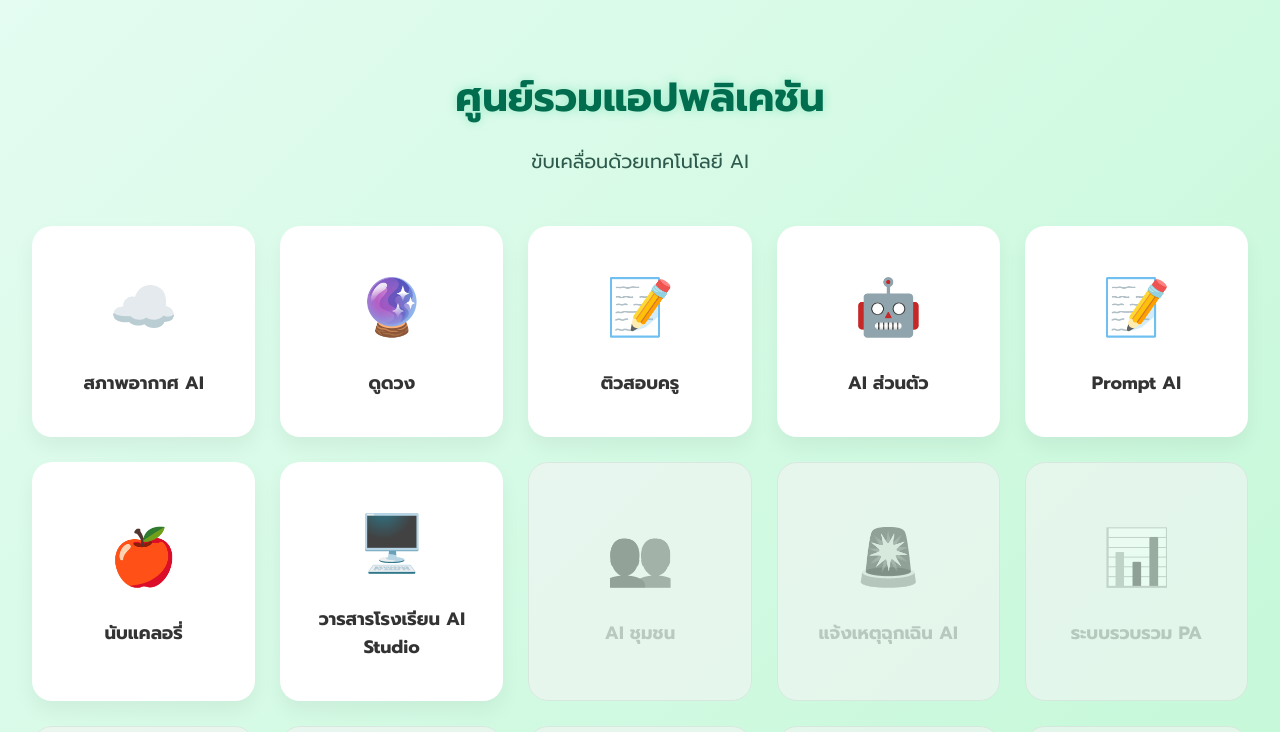
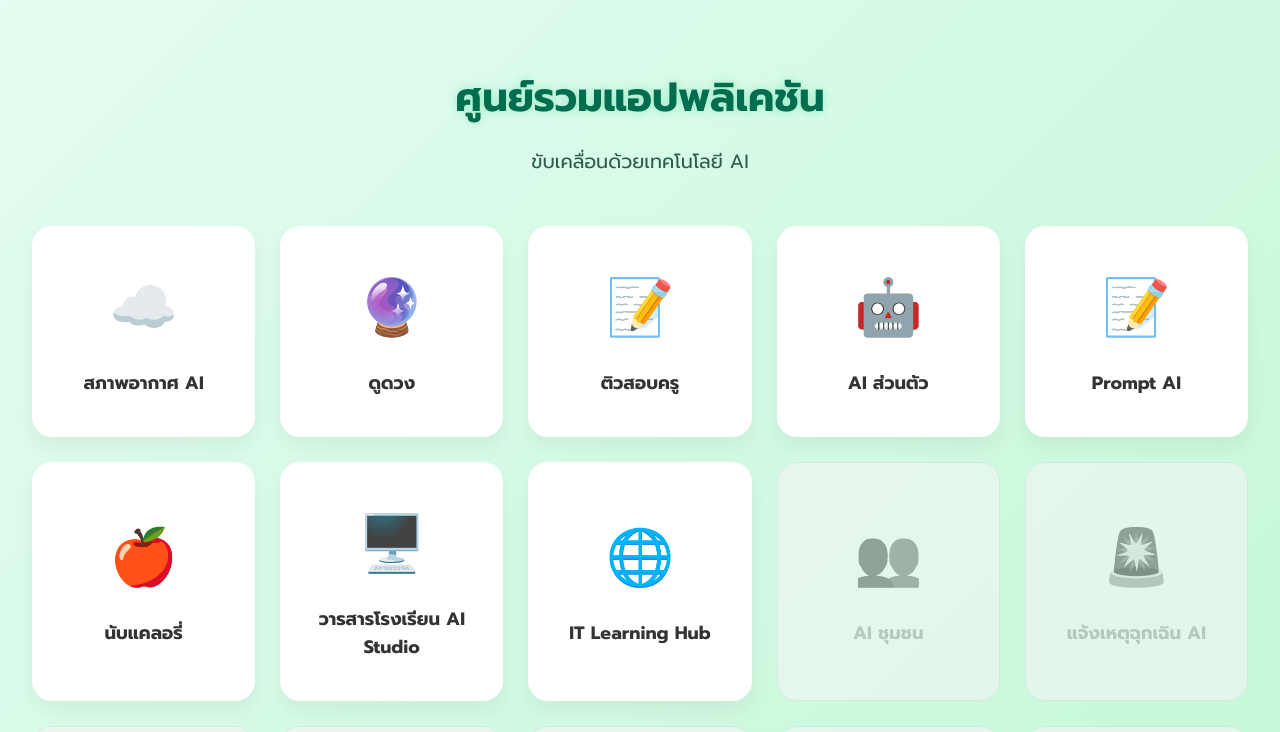
Before and after one commit to viewfc/view-studio-site, a React (Vite) app: page / in a window 1280 px wide. Shown: the top 732 px of the page. Built offline with nearby package versions, Linux system fonts and the light colour scheme.

Commit message:
Update App.jsx

```diff
--- a/App.jsx
+++ b/App.jsx
@@ -12,12 +12,12 @@ function App() {
     { id: 5, name: 'Prompt AI', icon: '📝', link: 'https://kinetic-prompter.lovable.app/' },
     { id: 6, name: 'นับแคลอรี่', icon: '🍎', link: 'https://tam-mai-sao.lovable.app/' },
     { id: 7, name: 'วารสารโรงเรียน AI Studio', icon: '🖥️', link: 'https://ai-magix-journal.lovable.app/' },
+    { id: 8, name: 'IT Learning Hub', icon: '🌐', link: 'https://learnplaycreate-hub.lovable.app/' },
 
 
     // แอปที่เหลือ (ใส่ '#' ไว้ก่อนเพื่อให้เป็นสีเทา)
     { id: 15, name: 'AI ชุมชน', icon: '👥', link: '#' },
     { id: 16, name: 'แจ้งเหตุฉุกเฉิน AI', icon: '🚨', link: '#' },
-    { id: 8, name: 'ระบบรวบรวม PA', icon: '📊', link: '#' },
     { id: 9, name: 'จัดการข้อมูลโรงเรียน', icon: '🏫', link: '#' },
     { id: 10, name: 'ผู้ช่วยวิเคราะห์หุ้น', icon: '📈', link: '#' },
     { id: 11, name: 'ข้อมูลสเปคยานยนต์', icon: '🚗', link: '#' },
```
